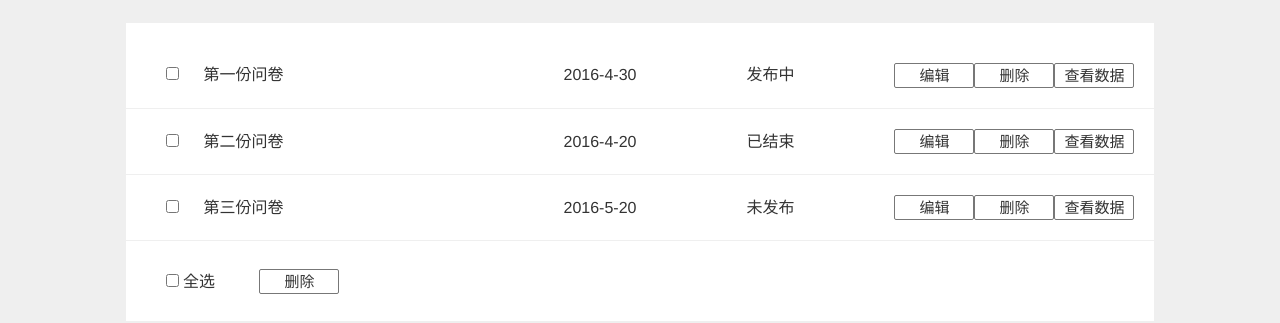
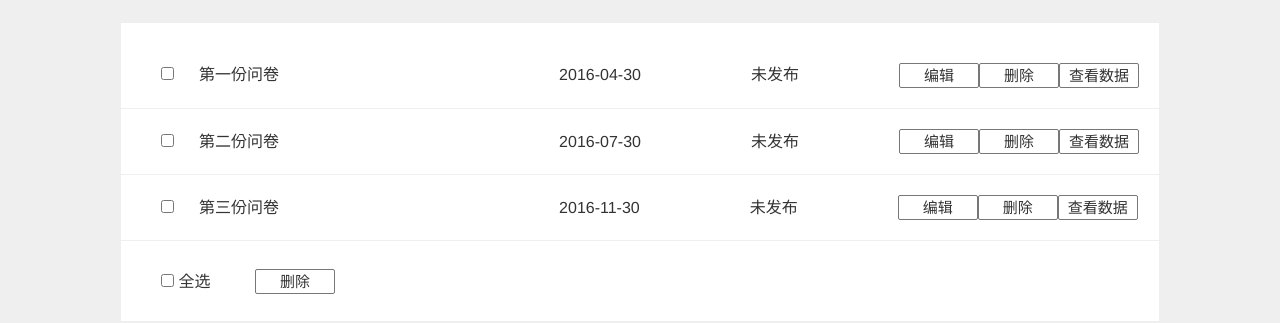
Before and after one commit to hexianzhi/questionnaire, a Vue app: page /#/check in a window 1280 px wide. Shown: the part 159-482 px from the top of the page. Built offline with nearby package versions, Linux system fonts and the light colour scheme.

Commit message:
编辑页面、新建页面、删除页面三个大功能均已完成！并自测成功~

```diff
--- a/src/common/js/store.js
+++ b/src/common/js/store.js
@@ -1,64 +1,164 @@
+
 export function saveToLocal(id) {
-	 window.localStorage.__page_id = id;
+  window.localStorage.__page_id = id;
 };
 
 export function loadFromLocal() {
-	return window.localStorage.__page_id;
+  let index = data.findIndex((element) =>{
+    console.log(typeof element.id)
+    //== 号可以,storage 对象是 String
+    return element.id == window.localStorage.__page_id
+  });
+  return data[index]
 };
 
-export function loadDataById(id) {
-  return data[id];
+
+//表明这是新建的问卷
+export function SetNewPage() {
+  isNew = true;
+}
+export function isNewPage() {
+  //用于edti.vue 判断是否是新页面，判断过一次就得重置状态，下一次 edti.vue 才能正确读取数据
+   let temp = isNew;
+   isNew = false;
+  return temp;
+}
+
+export function loadNewQn() {
+  data.push(newPage)
+  return newPage;
+};
+
+
+
+export function saveQuestion(qn) {
+  //id 其实并没有作用
+  let index = data.findIndex((element) =>{
+    console.log("element.id : "+ element.id)
+    return element.id == qn.id
+  });
+  data[index] = qn;
+}
+
+var randomId = function () {
+  return Math.floor(Math.random() * ( 1000 - 1) + 1)
+}
+
+var isNew = false;
+var newPage = {
+  "id": randomId(),
+  "title": "第一份问卷",
+  "endTime": "2016-04-30",
+  "status": "0",
+  topics:[
+    {
+      "id": 1,
+      "title": "单选题1",
+      "options": ["选项一", "选项二"],
+      "necessary": true,
+      "type": "radio"
+    },
+    {
+      "id": 3,
+      "title": "多选题1",
+      "options": ["选项一", "选项二", "选项三"],
+      "necessary": true,
+      "type": "checkbox"
+    },
+    {
+      "id": 6,
+      "title": "文本框1",
+      "necessary": true,
+      "type": "textarea"
+    }
+  ]
 }
 
 export function loadAllData() {
   return data;
-}
+};
+
 
 var data = [
   {
     "id": 1,
     "title": "第一份问卷",
-    "endTime": "2016-4-30",
-    "textarea": [
-      1
-    ],
-    "checkbox": [
-      1
-    ],
-    "radio": [
-      1
-    ],
-    "status": "1"
+    "endTime": "2016-04-30",
+    "status": "0",
+    topics: [
+      {
+        "id": 1,
+        "title": "但选题1",
+        "options": ["选项一", "选项二", "选项三"],
+        "necessary": true,
+        "type": "radio"
+      },
+      {
+        "id": 3,
+        "title": "多选题1",
+        "options": ["选项一", "选项二", "选项三"],
+        "necessary": true,
+        "type": "checkbox"
+      }, {
+        "id": 4,
+        "title": "多选题2",
+        "options": ["选项一", "选项二", "选项三"],
+        "necessary": true,
+        "type": "checkbox"
+      }, {
+        "id": 5,
+        "title": "多选题3",
+        "options": ["选项一", "选项二", "选项三"],
+        "necessary": true,
+        "type": "checkbox"
+      },
+      {
+        "id": 6,
+        "title": "文本框1",
+        "necessary": true,
+        "type": "textarea"
+      }
+    ]
   },
   {
     "id": 2,
     "title": "第二份问卷",
-    "endTime": "2016-4-20",
-    "textarea": [
-      2
-    ],
-    "checkbox": [
-      2
-    ],
-    "radio": [
-      2
-    ],
-    "status": "2"
+    "endTime": "2016-07-30",
+    "status": "0",
+    topics: [
+      {
+        "id": 6,
+        "title": "文本框1",
+        "necessary": true,
+        "type": "textarea"
+      }
+    ]
   },
   {
     "id": 3,
     "title": "第三份问卷",
-    "endTime": "2016-5-20",
-    "textarea": [
-      3
-    ],
-    "checkbox": [
-      3
-    ],
-    "radio": [
-      3
-    ],
-    "status": "0"
+    "endTime": "2016-11-30",
+    "status": "0",
+    topics: [
+      {
+        "id": 6,
+        "title": "文本框1",
+        "necessary": true,
+        "type": "textarea"
+      },
+      {
+        "id": 6,
+        "title": "文本框1",
+        "necessary": true,
+        "type": "textarea"
+      },
+      {
+        "id": 6,
+        "title": "文本框1",
+        "necessary": true,
+        "type": "textarea"
+      }
+    ]
   }
 
 ];
```
